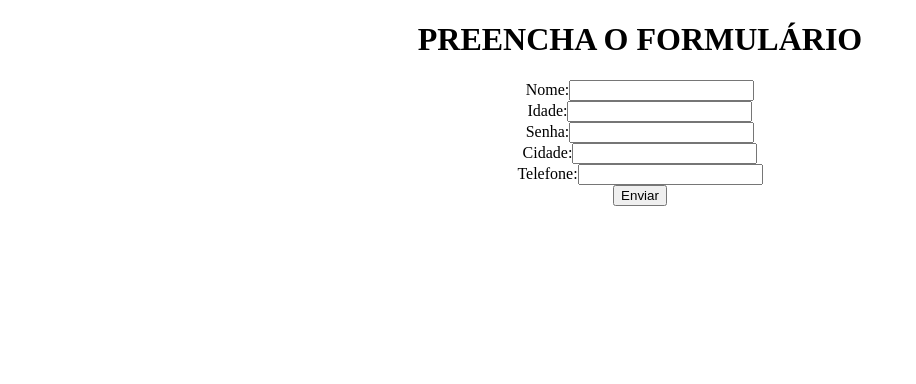
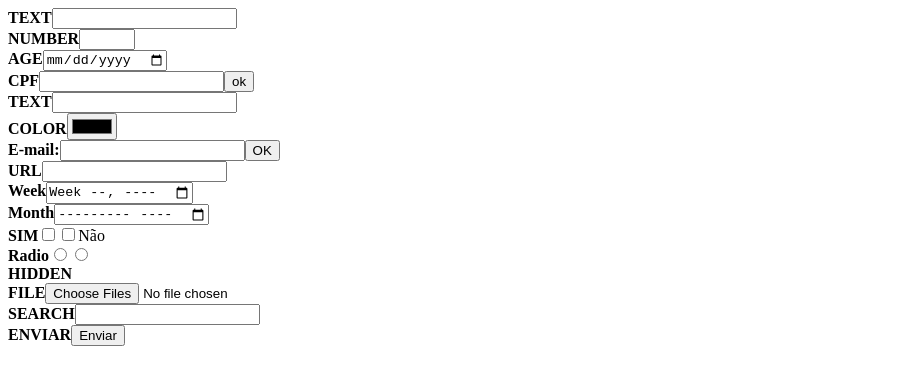
Before and after one commit to Manco418/WEBSITEMARCOS, a plain HTML site: page index.html in a window 1280 px wide. Shown: the whole page, without its empty margins (0-916 px from the left). Drawn offline with Linux system fonts and the light colour scheme.

Commit message:
ALL TAGS FOR MAKE YOU FORM
ALL TAGS

```diff
--- a/index.html
+++ b/index.html
@@ -4,19 +4,29 @@
     <meta charset="UTF-8">
     <meta http-equiv="X-UA-Compatible" content="IE=edge">
     <meta name="viewport" content="width=device-width, initial-scale=1.0">
-    <title>Aula de form</title>
+    <title>Document</title>
 </head>
 <body>
-    <center><h1><strong>PREENCHA O FORMULÁRIO</strong></h1>
-<form name="signup" onsubmit="alert" metfod="POST"action="#">
-    Nome:<input type="text" name="name"/><br>
-    Idade:<input type="number" name="age"/><br>
-    Senha:<input type="password" name="password"/><br>
-    Cidade:<input type="text" name="name"/><br>
-    Telefone:<input type="tel" name="number"/><br>
+<form>
+<label><strong>TEXT</strong></label><input  type="text"/><br>
+<label><strong>NUMBER</strong></label><input  type="number" min="0"step="5"max="75"/><br>
+<label><strong>AGE</strong></label><input  type="date"/><br>
+<label><strong>CPF</strong></label><input  type="text"/><button type="submit">ok</button><br>
+<label><strong>TEXT</strong></label><input  type="text"/><br>
+<label><strong>COLOR</strong></label><input  type="color"/><br>
+<label><strong>E-mail:</strong></label><input  type="email"/><button type="submit">OK</button><br>
+<label><strong>URL</strong></label><input  type="url"/><br>
+<label><strong>Week</strong></label><input  type="week"/><br>
+<label><strong>Month</strong></label><input  type="month"/><br>
+<label><strong>SIM</strong></label><input  type="checkbox"name="aceita"/></label><input  type="checkbox" name="aceita"/>Não<br>
+<label><strong>Radio</strong></label><input  type="radio" name="aceita"/></label><input  type="radio" name="aceita"/><br>
+<label><strong>HIDDEN</strong></label><input  type="hidden"/><br>
+<label><strong>FILE</strong></label><input  type="file" multiple/><br>
+<label><strong>SEARCH</strong></label><input  type="search"/><br>
 
-    <button type="submit">Enviar</button>
+<label><strong>ENVIAR</strong></label><input  type="submit" value="Enviar"/><br>
+
+
 </form>
-    </center>
 </body>
 </html>
```
